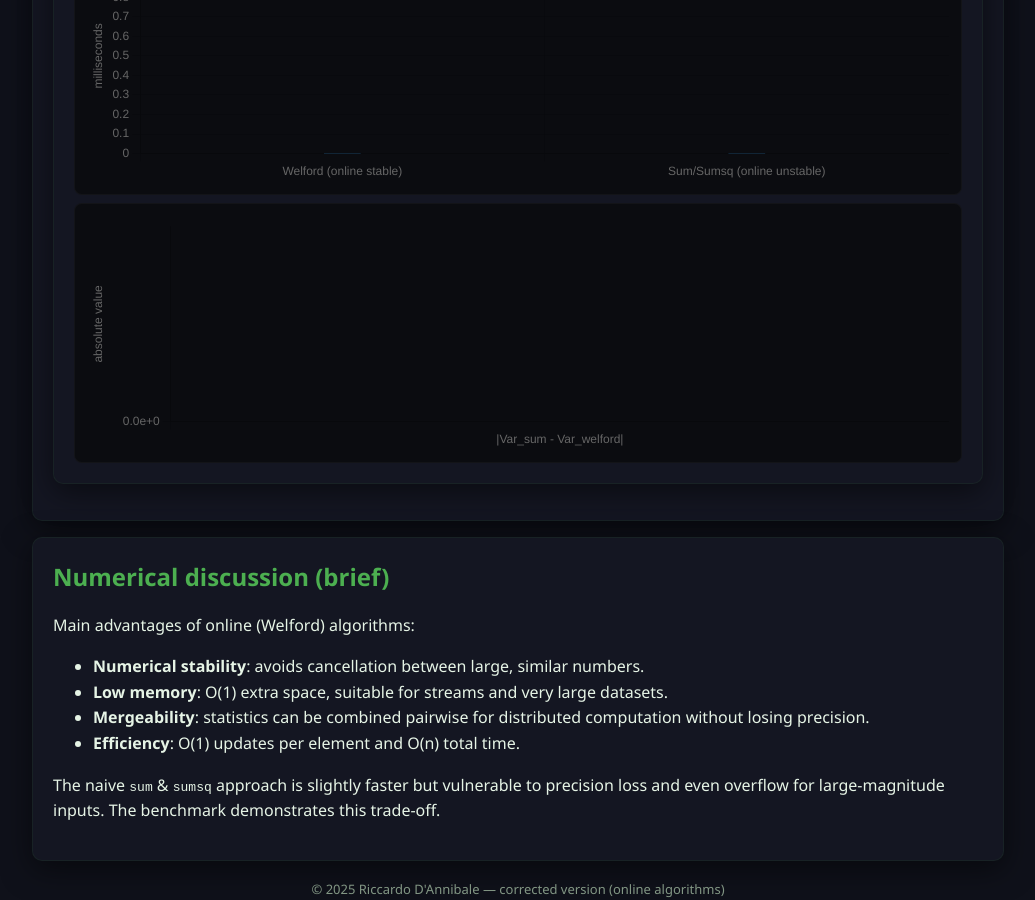
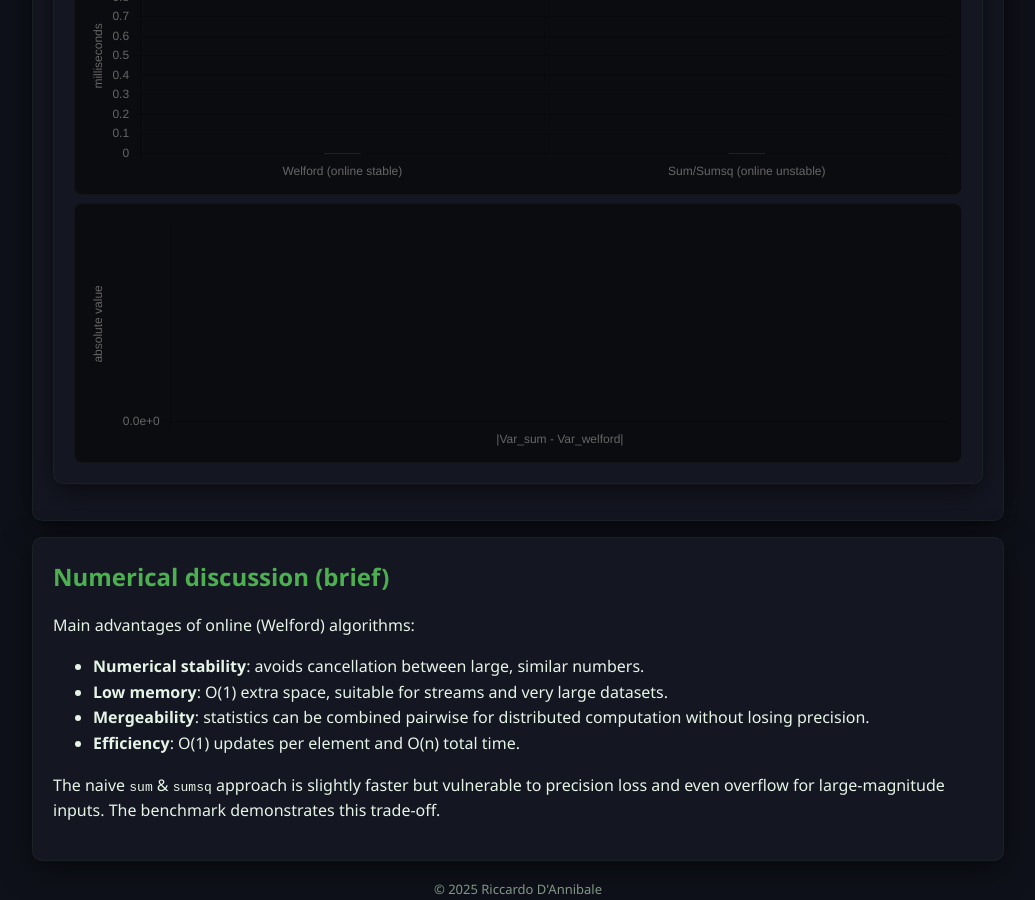
Before and after one commit to ricky2905/ricky2905.github.io, a Jekyll site: the page HOMEWORK/homework6/index.html, which Jekyll copies as it is, in a window 1280 px wide and 900 px high, scrolled down 2980 px. Shown: the whole window, without its empty margins (122-1157 px from the left). Built offline with Jekyll 4.4.1, drawn with Linux system fonts in a browser that asks for light colours.

Commit message:
Update index.html

```diff
--- a/HOMEWORK/homework6/index.html
+++ b/HOMEWORK/homework6/index.html
@@ -228,7 +228,7 @@
 
     </main>
 
-    <footer class="small muted">© 2025 Riccardo D'Annibale — corrected version (online algorithms)</footer>
+    <footer class="small muted">© 2025 Riccardo D'Annibale</footer>
   </div>
 
   <script>
```
